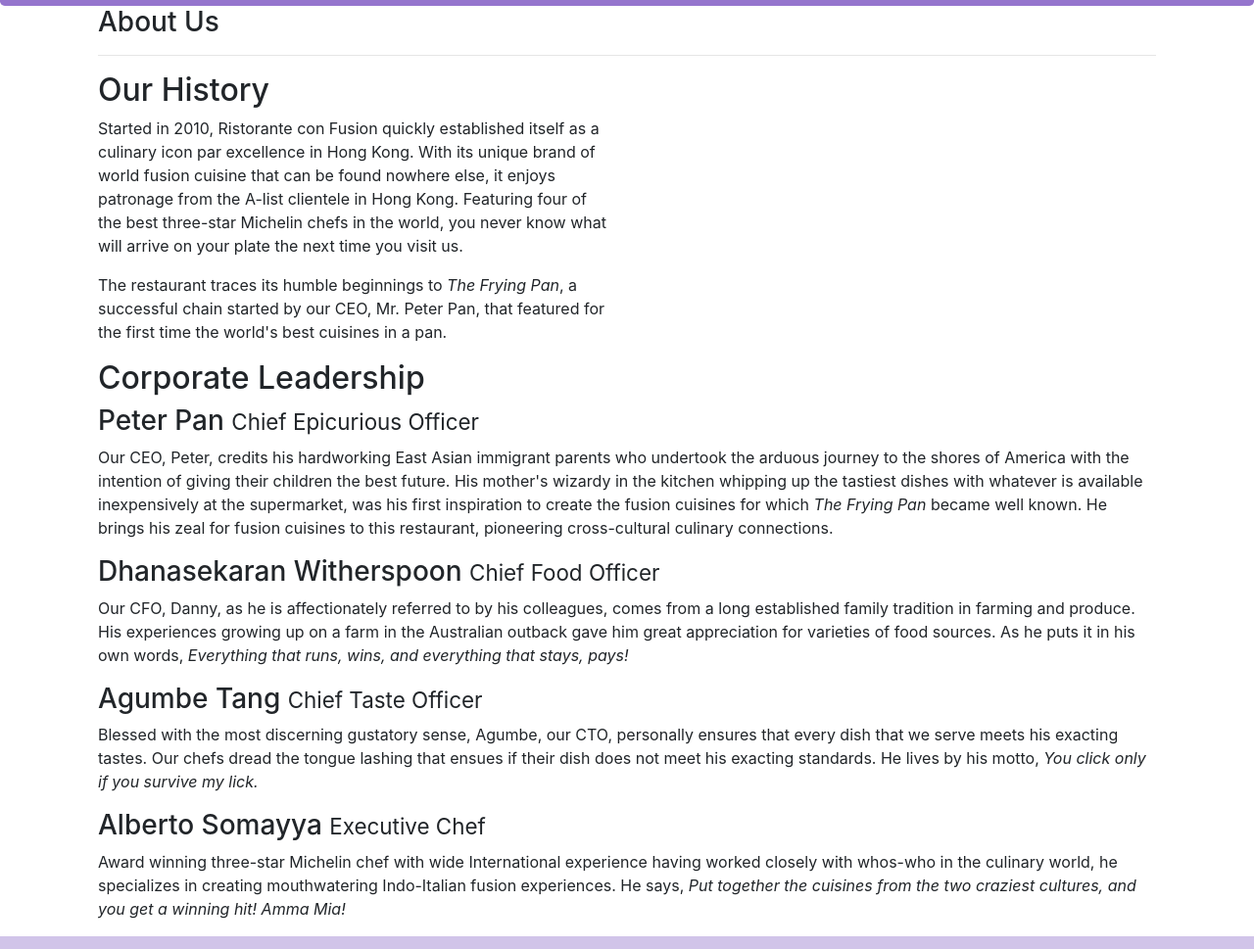
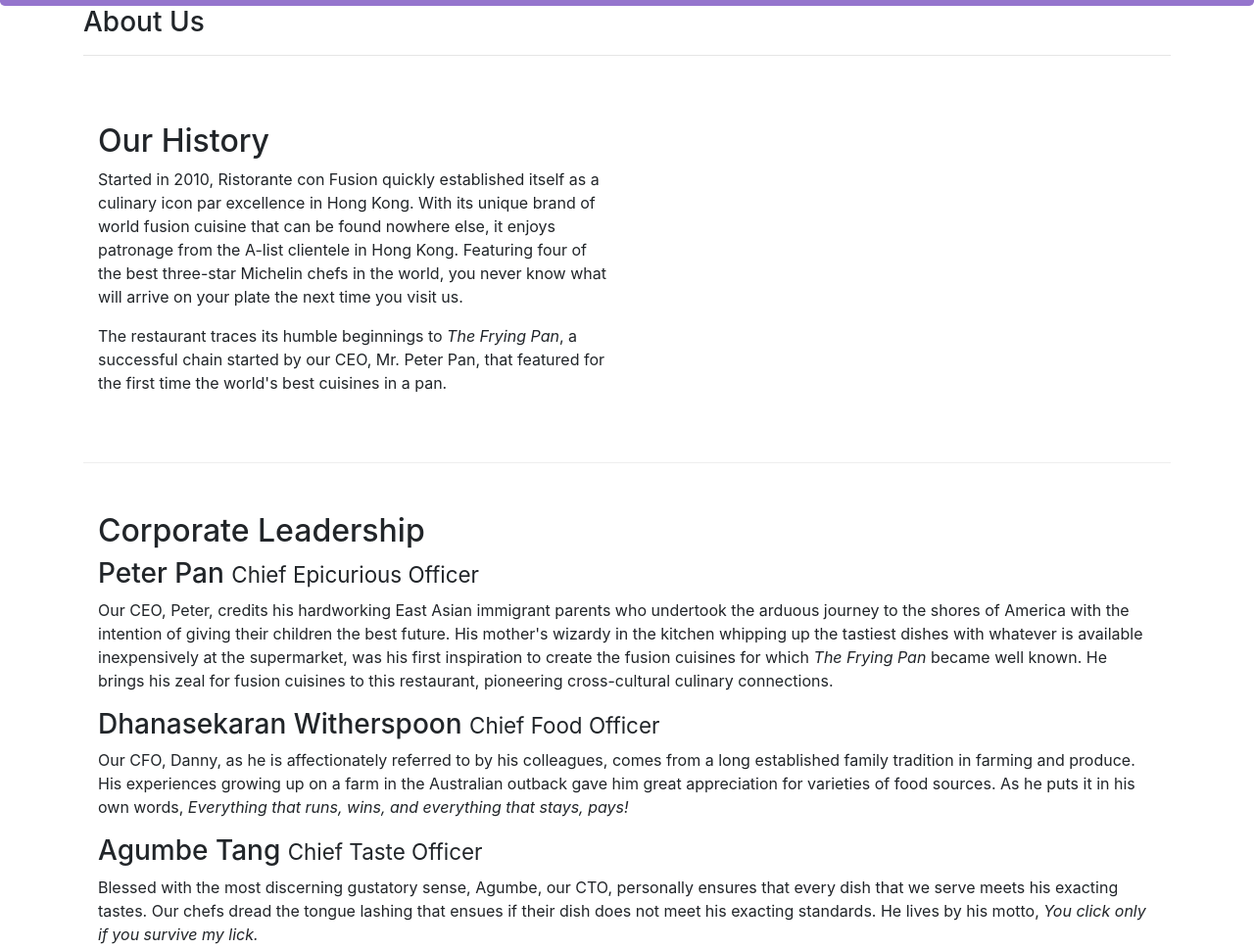
Before and after one commit to gabolopez90/coursera-ui-frameworks, a website: page conFusion/aboutus.html in a window 1280 px wide. Shown: the part 278-1247 px from the top of the page at 98% size. Drawn offline with nearby package versions, Linux system fonts and the light colour scheme.

Commit message:
Add files via upload

```diff
--- a/conFusion/aboutus.html
+++ b/conFusion/aboutus.html
@@ -29,15 +29,15 @@
     </header>
 
     <div class="container">
-        <div clas="row row-content align-items-center">
+        <div class="row">
             <div class="col-12">
                <h3>About Us</h3>
                <hr>
             </div>
         </div>
 
-        <div clas="row row-content align-items-center">
-            <div class="col-sm-6 col-xs-12">
+        <div class="row row-content align-items-center">
+            <div class="col-sm-6 col-12">
                 <h2>Our History</h2>
                 <p>Started in 2010, Ristorante con Fusion quickly established itself as a culinary icon par excellence in Hong Kong. With its unique brand of world fusion cuisine that can be found nowhere else, it enjoys patronage from the A-list clientele in Hong Kong.  Featuring four of the best three-star Michelin chefs in the world, you never know what will arrive on your plate the next time you visit us.</p>
                 <p>The restaurant traces its humble beginnings to <em>The Frying Pan</em>, a successful chain started by our CEO, Mr. Peter Pan, that featured for the first time the world's best cuisines in a pan.</p>
@@ -47,7 +47,7 @@
         </div>
 
 
-        <div clas="row row-content align-items-center">
+        <div class="row row-content align-items-center">
             <div class="col-12">
                 <h2>Corporate Leadership</h2>
                 <h3>Peter Pan <small>Chief Epicurious Officer</small></h3>
```
